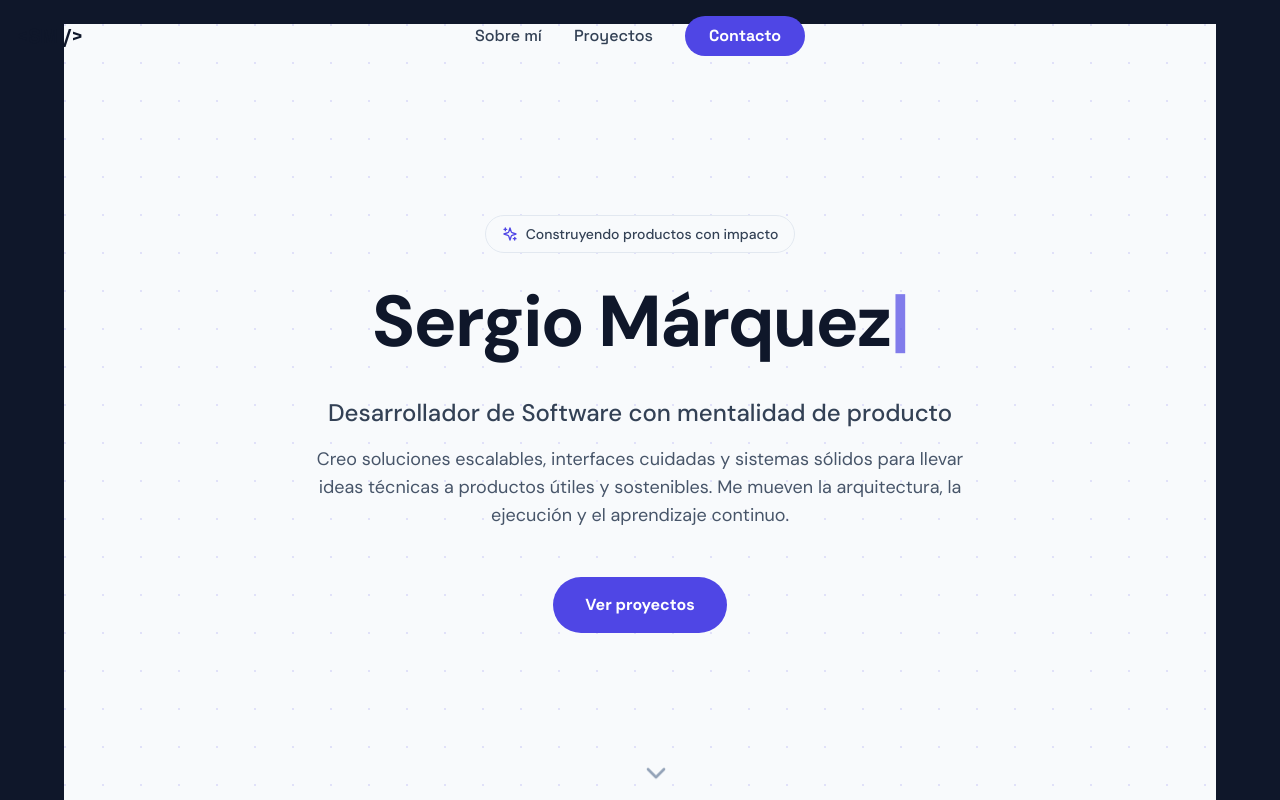
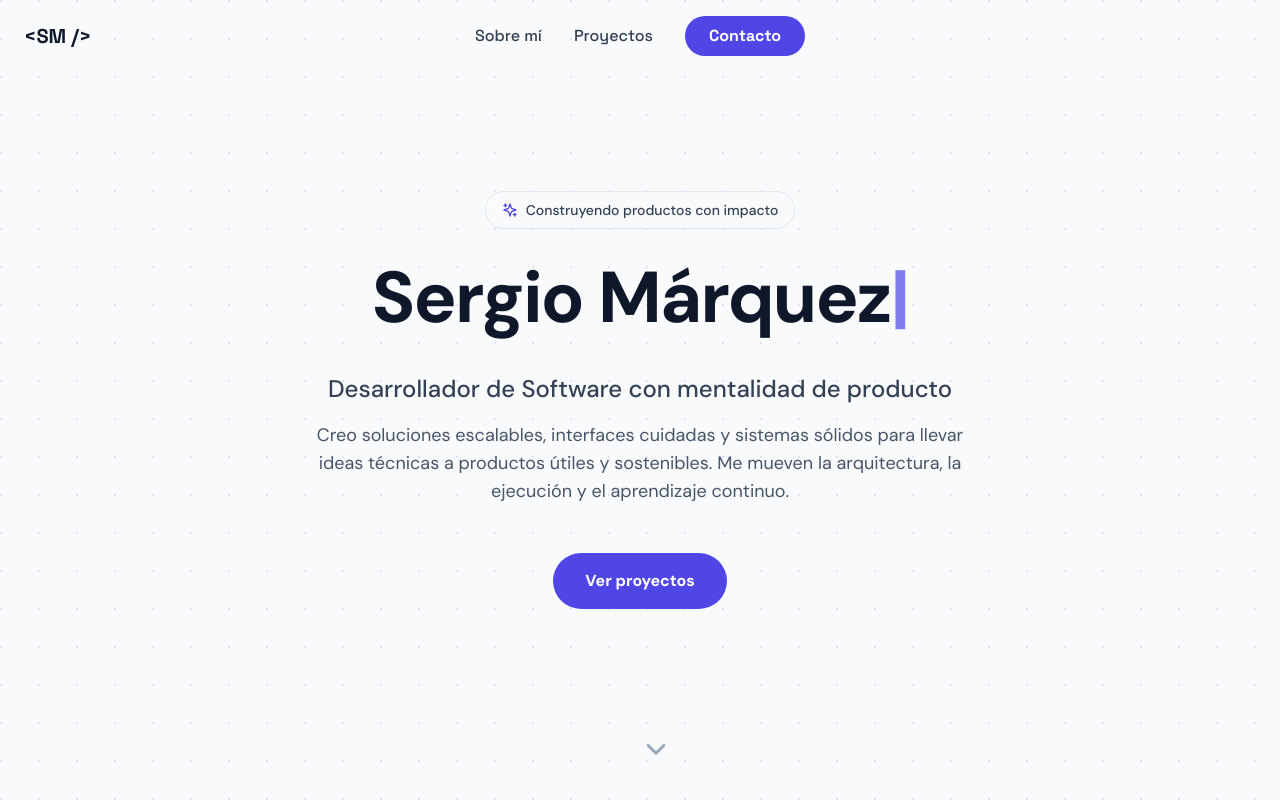
Before and after one commit to Escudo5/portfolio, a React (Vite) app: page / in a window 1280 px wide. Shown: the top 800 px of the page. Built offline with nearby package versions, Linux system fonts and the light colour scheme.

Commit message:
por fin encuentro como quitar el borde negro

```diff
--- a/index.html
+++ b/index.html
@@ -12,7 +12,7 @@
     <link href="https://fonts.googleapis.com/css2?family=Inter:wght@300;400;500;600;700&display=swap" rel="stylesheet" />
   </head>
   <body>
-    <div id="root" style="min-height: 100vh; display: grid; place-items: center; background: #0f172a; color: #e2e8f0; font-family: Inter, sans-serif; text-align: center; padding: 1.5rem;">
+    <div id="root" style="min-height: 100vh;">
       <div>
         <h1 style="margin: 0 0 0.75rem; font-size: 1.125rem; font-weight: 600;">Cargando portfolio...</h1>
         <p style="margin: 0; opacity: 0.8; max-width: 34rem;">
--- a/src/components/Navbar.tsx
+++ b/src/components/Navbar.tsx
@@ -24,7 +24,7 @@ export default function Navbar() {
     <nav
       className={`fixed top-0 left-0 right-0 z-50 transition-all duration-300 ${
         isScrolled
-          ? 'bg-white/90 dark:bg-slate-950/90 backdrop-blur-md shadow-lg border-b border-slate-200/70 dark:border-white/10'
+          ? 'bg-white/95 backdrop-blur-md'
           : 'bg-transparent'
       }`}
     >
@@ -32,7 +32,7 @@ export default function Navbar() {
         <div className="flex items-center justify-between md:justify-center md:gap-12">
           <button
             onClick={() => scrollToSection('hero')}
-            className="md:absolute md:left-4 text-xl font-bold text-slate-900 dark:text-white hover:text-brand-primary dark:hover:text-brand-primary transition-colors duration-300"
+            className="md:absolute md:left-6 text-xl font-bold text-slate-900 hover:text-brand-primary transition-colors duration-300"
           >
             &lt;SM /&gt;
           </button>
@@ -72,13 +72,13 @@ export default function Navbar() {
             <div className="flex flex-col gap-4">
               <button
                 onClick={() => scrollToSection('about')}
-                className="text-left px-4 py-2 text-slate-700 dark:text-slate-300 hover:text-brand-primary dark:hover:text-brand-primary transition-colors duration-300 font-medium"
+                className="text-left px-4 py-2 text-slate-700 hover:text-brand-primary transition-colors duration-300 font-medium"
               >
                 Sobre mí
               </button>
               <button
                 onClick={() => scrollToSection('projects')}
-                className="text-left px-4 py-2 text-slate-700 dark:text-slate-300 hover:text-brand-primary dark:hover:text-brand-primary transition-colors duration-300 font-medium"
+                className="text-left px-4 py-2 text-slate-700 hover:text-brand-primary transition-colors duration-300 font-medium"
               >
                 Proyectos
               </button>
--- a/src/index.css
+++ b/src/index.css
@@ -14,6 +14,13 @@ h1, h2, h3, button {
 
 html {
   scroll-behavior: smooth;
+}
+
+html,
+body,
+#root {
+  margin: 0;
+  border: 0;
 }
 
 body {
```
